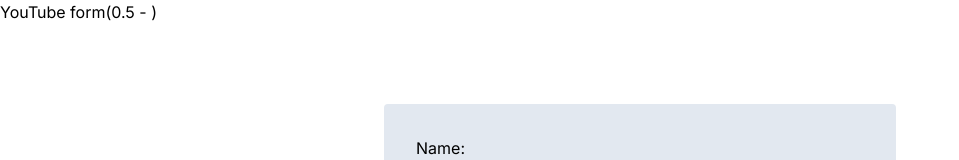
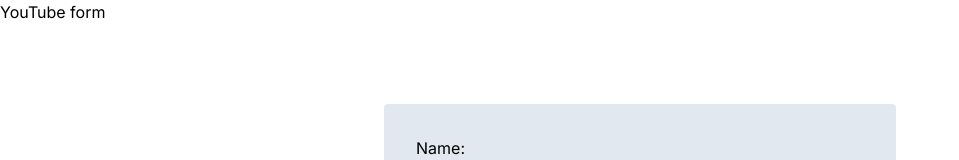
Before and after one commit to OkkashaAlly/react-hook-form, a Next.js app: page / in a window 1280 px wide. Shown: the top 160 px of the page, without its empty margins (0-959 px from the left). Built offline with nearby package versions, Linux system fonts and the light colour scheme.

Commit message:
7 - Form Submission

```diff
--- a/app/page.tsx
+++ b/app/page.tsx
@@ -3,18 +3,24 @@
 import { useForm } from "react-hook-form";
 import {DevTool} from '@hookform/devtools'
 
-let renderCount = 0;
+type FormValues = {
+  username: string
+  email: string
+  channel: string
+}
 
 export default function Home() {
-  const {register, control, watch} = useForm()
+  const {register, control, handleSubmit} = useForm<FormValues>()
 
-  const name = watch('username')
+  // const name = watch('username')
 
-  renderCount++
+ const onSubmit = (data: FormValues) => {
+    console.log(data)
+  }
 
   return <div className="">
-    <h1>YouTube form({renderCount/2} - {name})</h1>
-    <form className="w-[40%] bg-slate-200 rounded p-8 mx-auto mt-20">
+    <h1>YouTube form</h1>
+    <form onSubmit={handleSubmit(onSubmit)} className="w-[40%] bg-slate-200 rounded p-8 mx-auto mt-20">
       <div className="flex flex-col gap-2 mb-3">
         <label htmlFor="name">Name: </label>
         <input className="border border-slate-400 text-2xl rounded " type="text" id="name" {...register('username')} />
```
